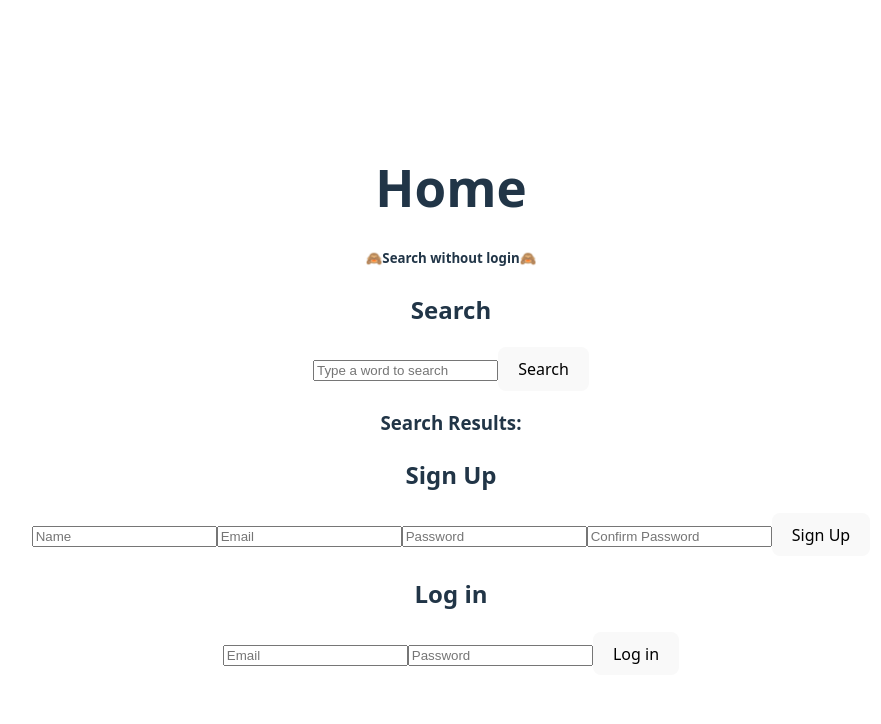
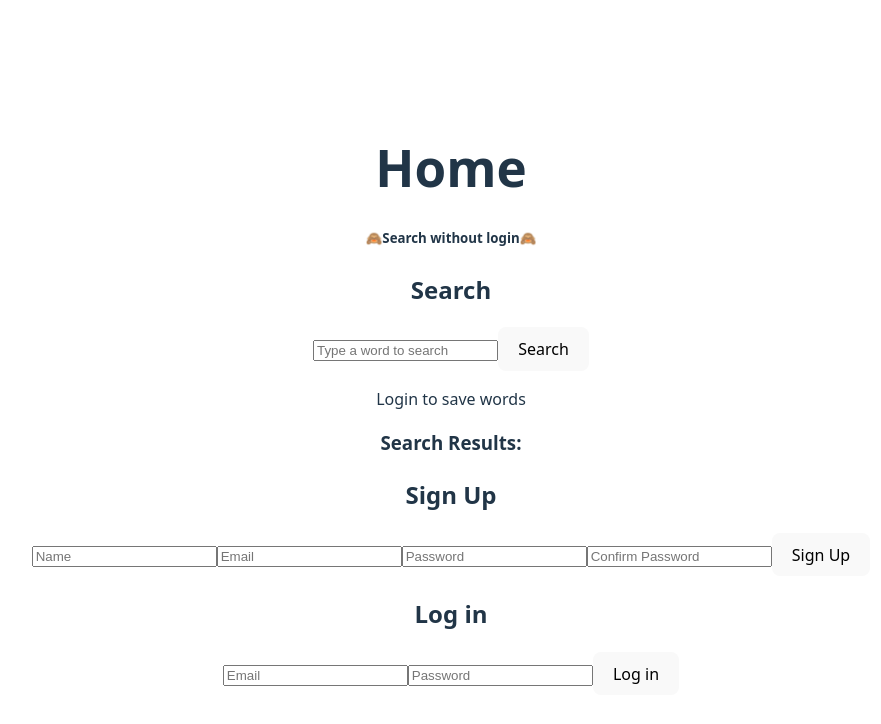
Before and after one commit to minami-77/my-dictionary-frontend, a React (Vite) app: page / in a window 1280 px wide. Shown: the top 724 px of the page, without its empty margins (189-1070 px from the left). Built offline with nearby package versions, Linux system fonts and the light colour scheme.

Commit message:
add saveword components

```diff
--- /dev/null
+++ b/src/components/SaveWord.jsx
@@ -0,0 +1,59 @@
+import { useState } from "react";
+import axios from "axios";
+
+
+
+export default function SaveWord(searchedResults) {
+  console.log(searchedResults);
+  const [message, setMessage] = useState("");
+
+  // Save the searched word to the user's wordbook
+  // Only if the user is logged in (i.e., there's a token in localStorage)
+  // and there's a searched word
+
+  const wordToSave = async(searchedResults) => {
+
+    if (!searchedResults || !localStorage.getItem("token")){
+      return;
+    }
+
+    try {
+      // Take out the JWT token
+      const token = localStorage.getItem("token");
+      // Axios
+      const req = await axios.post("http://localhost:3001/api/v1/word",{
+        headers: {
+          Authorization: `Bearer ${token}` ,
+        },
+        body: {
+          searchedResults
+        }
+      });
+      setMessage("✅ Word saved to your wordbook!");
+      console.log(req.data);
+
+    } catch (error) {
+      setMessage("❌ Error saving word");
+      console.error("Error saving word", error.response?.data || error.message);
+      return;
+    }
+
+  }
+
+
+
+
+  return (
+  <>
+    <div>
+      {searchedResults && localStorage.getItem("token") &&
+        <button onClick={()=>wordToSave}>Save this word</button>
+      }
+      {!localStorage.getItem("token") &&
+        <p>Login to save words</p>
+      }
+    </div>
+  </>
+
+  )
+}
--- a/src/components/Search.jsx
+++ b/src/components/Search.jsx
@@ -1,6 +1,7 @@
 import React from 'react'
 import { useState } from "react";
 import axios from "axios";
+import SaveWord from './SaveWord';
 
 export default function Search() {
   const [typedWord, setTypedWord] = useState("");
@@ -47,6 +48,8 @@ export default function Search() {
         onChange={(e)=>setTypedWord(e.target.value)} />
       <button onClick={handle_search}>Search</button>
 
+      <SaveWord searchedResults={searchResults}/>
+
       <div>
         <h3>Search Results:</h3>
 
--- a/src/pages/Mypage/Mypage.jsx
+++ b/src/pages/Mypage/Mypage.jsx
@@ -1,5 +1,6 @@
 import axios from "axios"
 import { useEffect, useState } from "react";
+import Search from "../../components/Search";
 
 function Mypage() {
   // initial value is null since user info is an object
@@ -35,6 +36,8 @@ function Mypage() {
       </div>
       <h2>Hi,{user ? `${user}` : `Guest`}</h2>
       <h2>Search a word</h2>
+      <Search/>
+
       <h2>List of my wordbooks</h2>
       <h2>Search history</h2>
 
```
